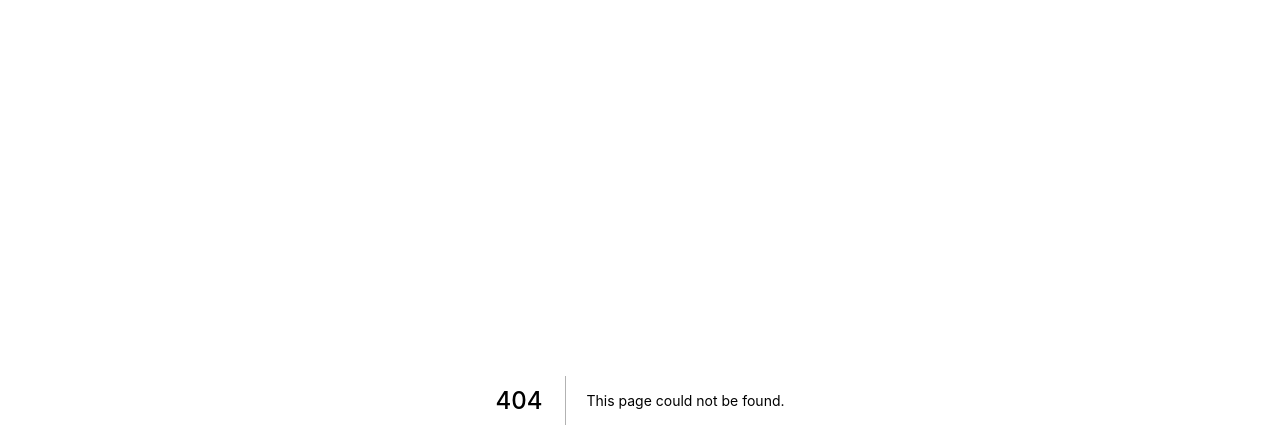
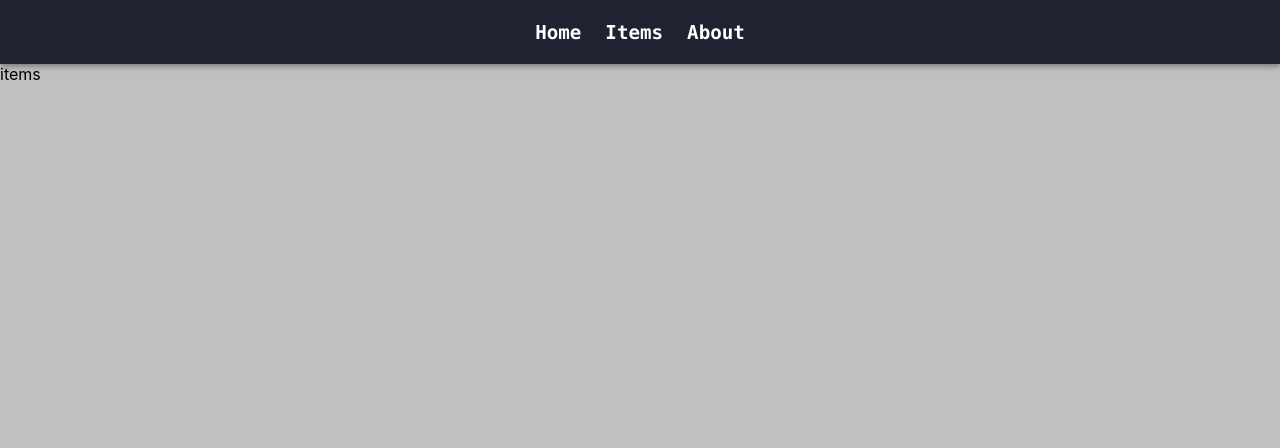
Before and after one commit to Gnorbi951/nicolas_frontend, a Next.js app: page /items in a window 1280 px wide. Before the commit this address had no page. Shown: the top 448 px of the page. Built offline with nearby package versions, Linux system fonts and the light colour scheme; a web font is replaced by a local one.

Commit message:
Add pages to navigation endpoints

```diff
--- a/components/header/header.data.ts
+++ b/components/header/header.data.ts
@@ -1,7 +1,7 @@
 // These might change
 export default [
   {
-    path: '#',
+    path: '/',
     label: 'Home'
   },
   {
--- a/pages/_app.tsx
+++ b/pages/_app.tsx
@@ -1,6 +1,7 @@
 import Head from 'next/head';
 import type { AppProps } from 'next/app';
 
+import Header from 'components/header/header';
 import '/styles/globals.css';
 
 function NicolasFrontEnd({ Component, pageProps }: AppProps) {
@@ -10,6 +11,7 @@ function NicolasFrontEnd({ Component, pageProps }: AppProps) {
         <title>Nicolas Cage Webshop</title>
         <link rel='icon' href='/favicon.ico' />
       </Head>
+      <Header />
       <Component {...pageProps} />
     </>
   );
--- a/pages/index.tsx
+++ b/pages/index.tsx
@@ -1,9 +1,8 @@
-import Header from 'components/header/header';
 
 function Home() {
   return (
     <>
-      <Header />
+      Home
     </>
   );
 }
--- /dev/null
+++ b/pages/items.tsx
@@ -0,0 +1,8 @@
+
+export default function Items() {
+  return (
+    <div>
+        items
+    </div>
+  );
+}
```
Also changed, not shown: pages/about.tsx (added, +8 -0 lines).
